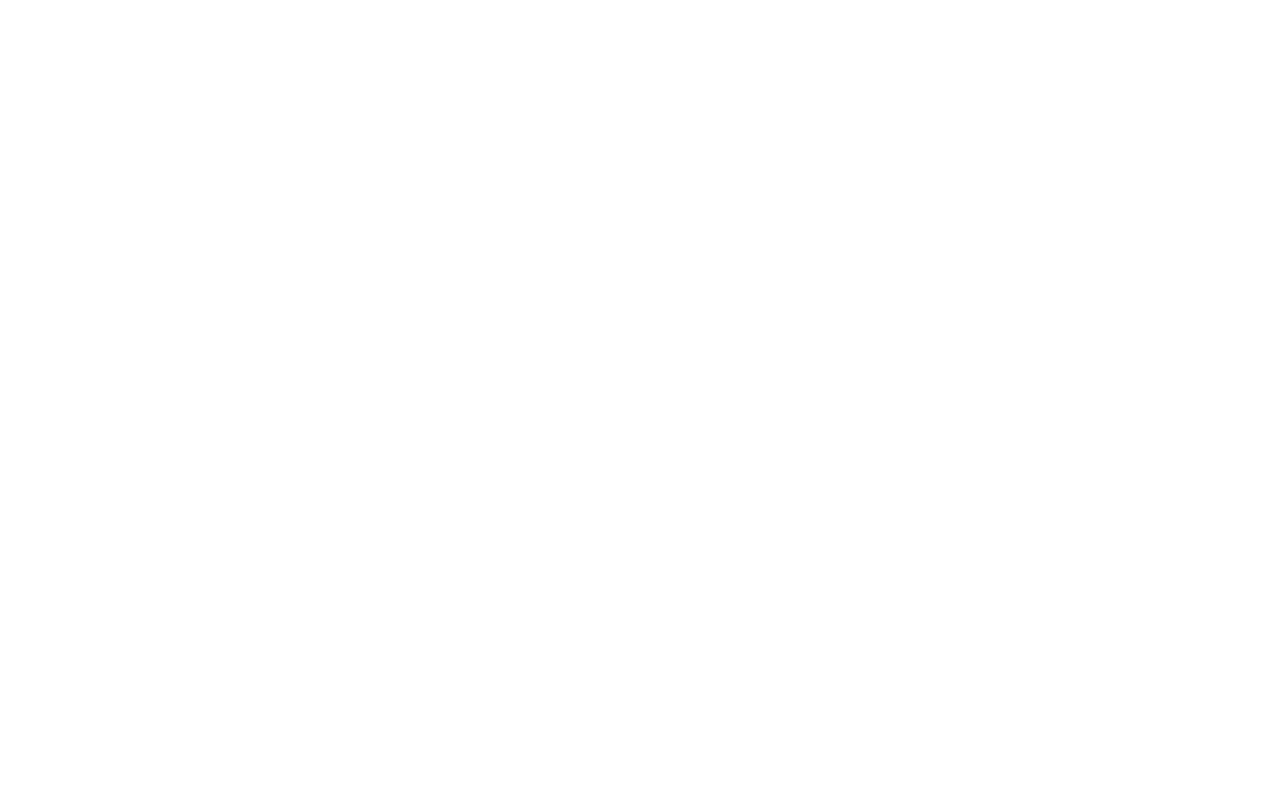
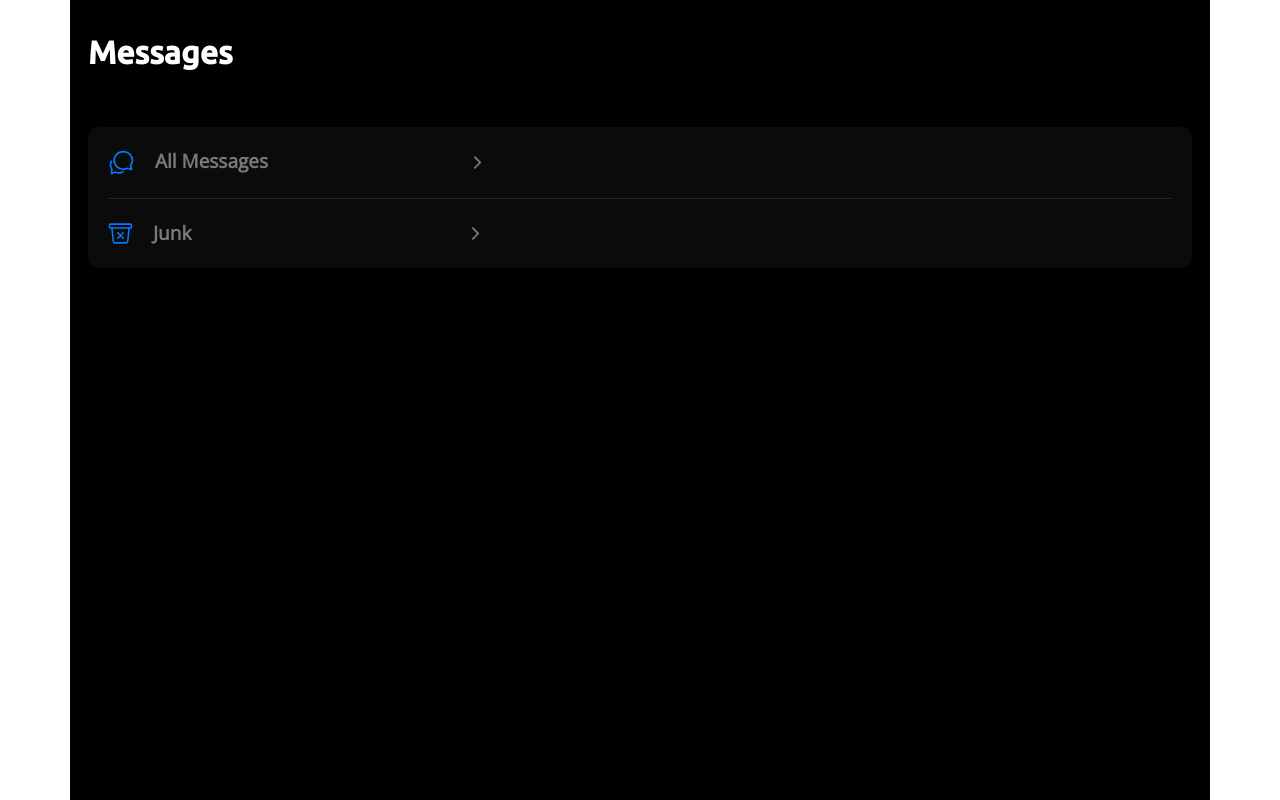
Before and after one commit to sid-sr/FedSMS, a React (Create React App) app in the folder frontend/: page /home in a window 1280 px wide. Before the commit this address had no page. Built offline with nearby package versions, Linux system fonts and the light colour scheme.

Commit message:
basic UI

```diff
--- a/frontend/src/App.js
+++ b/frontend/src/App.js
@@ -19,10 +19,9 @@
     <div className="App">
       <header className="App-header">
         <img src={logo} className="App-logo" alt="logo" />
-        <p>
-          Welcome to Fed SMS
-        </p>
+        <p>Welcome to Fed SMS</p>
         <p>The API returned a value of &quot;{apiValue}&quot;.</p>
+        <a href="/home">Go to home</a>
         <a href="/settings">Go to settings</a>
       </header>
     </div>
--- /dev/null
+++ b/frontend/src/components/DisplayMessages.js
@@ -0,0 +1,75 @@
+/* eslint-disable react/jsx-key */
+/* eslint-disable indent */
+/ eslint-disable indent/;
+import axios from 'axios';
+import { toast } from 'react-toastify';
+import { useState, useEffect } from 'react';
+import { FaUserCircle } from 'react-icons/fa';
+import { IoIosArrowBack, IoIosArrowForward } from 'react-icons/io';
+import '../styles/home.css';
+function Display() {
+  const [fetchMessage, setFetchMessage] = useState({
+    message: {
+      someRandomQueryParam: [],
+    },
+  });
+
+  const getMessage = () => {
+    axios
+      .get('/api/message')
+      .then((response) => {
+        toast.success('Messages Fetched');
+        setFetchMessage(response.data);
+        console.log(fetchMessage);
+      })
+      .catch((err) => {
+        toast.error('Error Retrieving Messages!');
+        console.error(err.toString());
+      });
+  };
+
+  useEffect(() => {
+    getMessage();
+  }, []);
+
+  return (
+    <div className="container">
+      <a href="/home" className="backText">
+        <IoIosArrowBack style={{ marginBottom: '2px' }}></IoIosArrowBack>
+        <span>Filters</span>
+      </a>
+      <h1 className="settingsHeading">Messages</h1>
+      <hr className="divider" />
+      {/* </div><div className="homeCard">
+        <a href="/" className="nextMessage">
+          <FaUserCircle
+            size={38}
+            style={{ marginBottom: '2px', color: '#D1D3D4' }}
+          ></FaUserCircle> */}
+
+      {fetchMessage
+        ? fetchMessage.map((mes, index) => {
+            return (
+              <div className="homeCard" key={index}>
+                {/* <br /> */}
+                <a href="/" className="nextMessage" key={index}>
+                  <FaUserCircle
+                    size={38}
+                    style={{ marginBottom: '2px', color: '#D1D3D4' }}
+                  ></FaUserCircle>
+                  {mes.message}
+                  <a href="/EachMessage" style={{ marginLeft: '20px' }}></a>
+                  <a href="/EachMessage" className="next">
+                    <IoIosArrowForward
+                      style={{ marginBottom: '2px', marginLeft: '275px' }}
+                    ></IoIosArrowForward>
+                  </a>
+                </a>
+              </div>
+            );
+          })
+        : null}
+    </div>
+  );
+}
+export default Display;
--- /dev/null
+++ b/frontend/src/components/EachMessage.js
@@ -0,0 +1,18 @@
+// //import { IoIosArrowBack } from 'react-icons/io';
+// import { FaUserCircle } from 'react-icons/fa';
+// import '../styles/eachmessage.css';
+function EachMessage() {
+  return (
+    <div className="container">
+      {/* <div className="homeCard">
+        <FaUserCircle
+          className="Logo"
+          size={50}
+          style={{ marginBottom: '2px', color: '#D1D3D4' }}
+        ></FaUserCircle>
+      </div> */}
+    </div>
+  );
+}
+
+export default EachMessage;
--- /dev/null
+++ b/frontend/src/components/Home.js
@@ -0,0 +1,46 @@
+import { IoIosArrowForward } from 'react-icons/io';
+import { IoChatbubblesOutline, IoTrashBinOutline } from 'react-icons/io5';
+import '../styles/home.css';
+
+function Home() {
+  return (
+    <div className="container">
+      <h1 className="settingsHeading">Messages</h1>
+      <br></br>
+      <br></br>
+      {/* <hr className="divider" /> */}
+      <div className="homeCard">
+        {/* <br /> */}
+        <a href="/" className="nextMessage">
+          <IoChatbubblesOutline
+            size={27}
+            style={{ marginBottom: '2px' }}
+          ></IoChatbubblesOutline>
+        </a>
+        <a href="/DisplayMessages" style={{ marginLeft: '20px' }}>
+          <span>All Messages</span>
+          <IoIosArrowForward
+            style={{ marginBottom: '2px', marginLeft: '200px' }}
+          ></IoIosArrowForward>
+        </a>
+        <hr className="divider2" />
+        <a href="/" className="nextMessage">
+          <IoTrashBinOutline
+            size={25}
+            style={{ marginBottom: '2px' }}
+          ></IoTrashBinOutline>
+        </a>
+        <a href="/Junk" style={{ marginLeft: '20px' }}>
+          <span>Junk</span>
+          <IoIosArrowForward
+            style={{ marginBottom: '2px', marginLeft: '275px' }}
+          ></IoIosArrowForward>
+        </a>
+      </div>
+
+      <br />
+    </div>
+  );
+}
+
+export default Home;
--- /dev/null
+++ b/frontend/src/components/Junk.js
@@ -0,0 +1,15 @@
+import '../styles/home.css';
+import { IoIosArrowBack } from 'react-icons/io';
+function Junk() {
+  return (
+    <div className="container">
+      <a href="/home" className="backText">
+        <IoIosArrowBack style={{ marginBottom: '2px' }}></IoIosArrowBack>
+        <span>Back</span>
+      </a>
+      <h1 className="settingsHeading">Junk</h1>
+    </div>
+  );
+}
+
+export default Junk;
--- a/frontend/src/index.js
+++ b/frontend/src/index.js
@@ -4,6 +4,10 @@
 import App from './App';
 import AdminDash from './components/AdminDash';
 import Settings from './components/Settings';
+import Home from './components/Home';
+import DisplayMessages from './components/DisplayMessages';
+import Junk from './components/Junk';
+import EachMessage from './components/EachMessage';
 import './index.css';
 
 const Routing = () => {
@@ -14,6 +18,10 @@
         <Route exact path="/" element={<App />} />
         <Route path="/settings" element={<Settings />} />
         <Route path="/admin" element={<AdminDash />} />
+        <Route path="/home" element={<Home />} />
+        <Route path="/displaymessages" element={<DisplayMessages />} />
+        <Route path="/junk" element={<Junk />} />
+        <Route path="/eachmessage" element={<EachMessage />} />
       </Routes>
       {/* <Footer /> */}
     </Router>
--- /dev/null
+++ b/frontend/src/styles/eachmessage.css
@@ -0,0 +1,26 @@
+/* @import url('https://fonts.googleapis.com/css2?family=Open+Sans:wght@400&family=Ubuntu:wght@500&display=swap');
+.container {
+  padding: 18px;
+  color: white;
+  background-color: black;
+  min-height: 100vh;
+}
+.homeCard {
+  background-color: #0c0b0b;
+  border-radius: 10px;
+  margin-left: auto;
+  margin-right: auto;
+  padding: 70px;
+  text-align: left;
+}
+.backText {
+  margin-top: -25px;
+  margin-left: auto;
+  text-align: left;
+  text-decoration: none;
+  color: #007aff;
+  font-size: 17px;
+}
+.logo {
+  margin-left: 450px;
+} */
--- /dev/null
+++ b/frontend/src/styles/home.css
@@ -0,0 +1,89 @@
+@import url('https://fonts.googleapis.com/css2?family=Open+Sans:wght@400&family=Ubuntu:wght@500&display=swap');
+.container {
+  padding: 18px;
+  color: white;
+  background-color: black;
+  min-height: 100vh;
+}
+.settingsHeading {
+  color: white;
+  font-family: 'Ubuntu', sans-serif;
+  font-size: 32px;
+  font-weight: bold;
+  margin-top: 15px;
+}
+
+.next {
+  margin-right: auto;
+  padding-right: 10%;
+}
+.homeCard {
+  background-color: #0c0b0b;
+  border-radius: 10px;
+  margin-left: auto;
+  margin-right: auto;
+  padding: 20px;
+  text-align: left;
+}
+.cardHeading {
+  font-family: 'Open Sans', sans-serif;
+  color: #7a7979;
+  font-size: 19px;
+  font-weight: bold;
+  margin-top: 15px;
+}
+
+.nextMessage {
+  color: #007aff;
+  font-size: '50px';
+}
+
+.divider {
+  background: gray;
+  margin-top: 25px;
+}
+.divider2 {
+  background: gray;
+  margin-top: 20px;
+  margin-bottom: 20px;
+}
+.alignleft {
+  float: left;
+}
+.alignright {
+  float: right;
+}
+
+.numberSlider {
+  width: 98%;
+  margin-left: auto;
+}
+.cardAction {
+  background-color: #007aff;
+  color: white;
+  text-align: center;
+  font-family: 'Open Sans', sans-serif;
+  border-radius: 15px;
+  border: none;
+  width: 11em;
+  height: 2.5em;
+  cursor: pointer;
+  font-size: 15px;
+  font-weight: 700;
+}
+
+.backText {
+  margin-top: -5px;
+  text-decoration: none;
+  color: #007aff;
+  font-size: 17px;
+}
+
+a {
+  text-decoration: none;
+  font-family: 'Open Sans', sans-serif;
+  color: #7a7979;
+  font-size: 19px;
+  font-weight: bold;
+  margin-top: 15px;
+}
```
Also changed, not shown: 2 other files (tests, documents, lock files or other folders).
